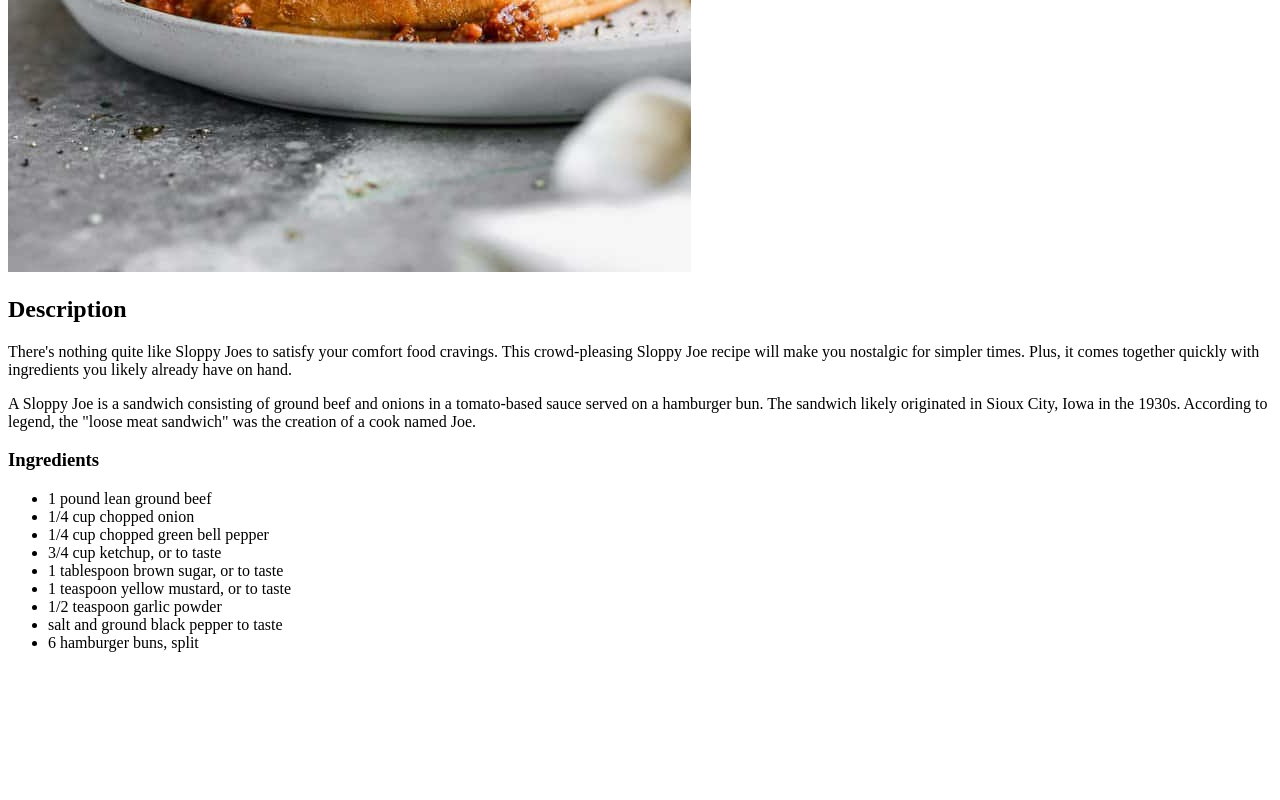
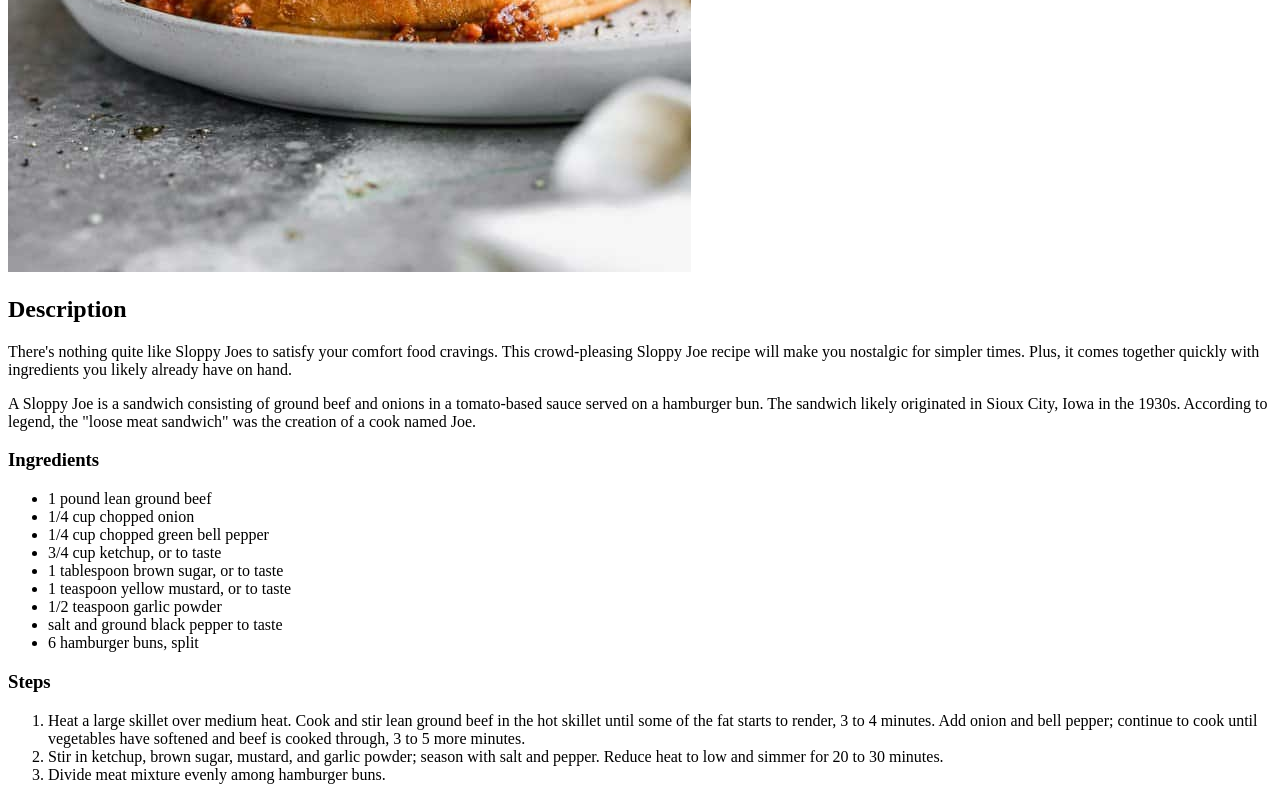
Before and after one commit to vegavictorj/odin-recipes, a plain HTML site: page recipes/sloppy-joes.html in a window 1280 px wide. Shown: the part 832-1632 px from the top of the page. Before the commit the page ends 1500 px from the top, so only its background shows below. Drawn offline with Linux system fonts and the light colour scheme.

Commit message:
Add steps to make recipe

```diff
--- a/recipes/sloppy-joes.html
+++ b/recipes/sloppy-joes.html
@@ -34,5 +34,23 @@
         <li>salt and ground black pepper to taste</li>
         <li>6 hamburger buns, split</li>
     </ul>
+    <h3>Steps</h3>
+    <ol>
+        <li>
+            Heat a large skillet over medium heat. Cook and stir lean ground
+            beef in the hot skillet until some of the fat starts to render,
+            3 to 4 minutes. Add onion and bell pepper; continue to cook until
+            vegetables have softened and beef is cooked through, 3 to 5 more
+            minutes.
+        </li>
+        <li>
+            Stir in ketchup, brown sugar, mustard, and garlic powder; season
+            with salt and pepper. Reduce heat to low and simmer for 20 to 30
+            minutes.
+        </li>
+        <li>
+            Divide meat mixture evenly among hamburger buns.
+        </li>
+    </ol>
 </body>
 </html>
```
